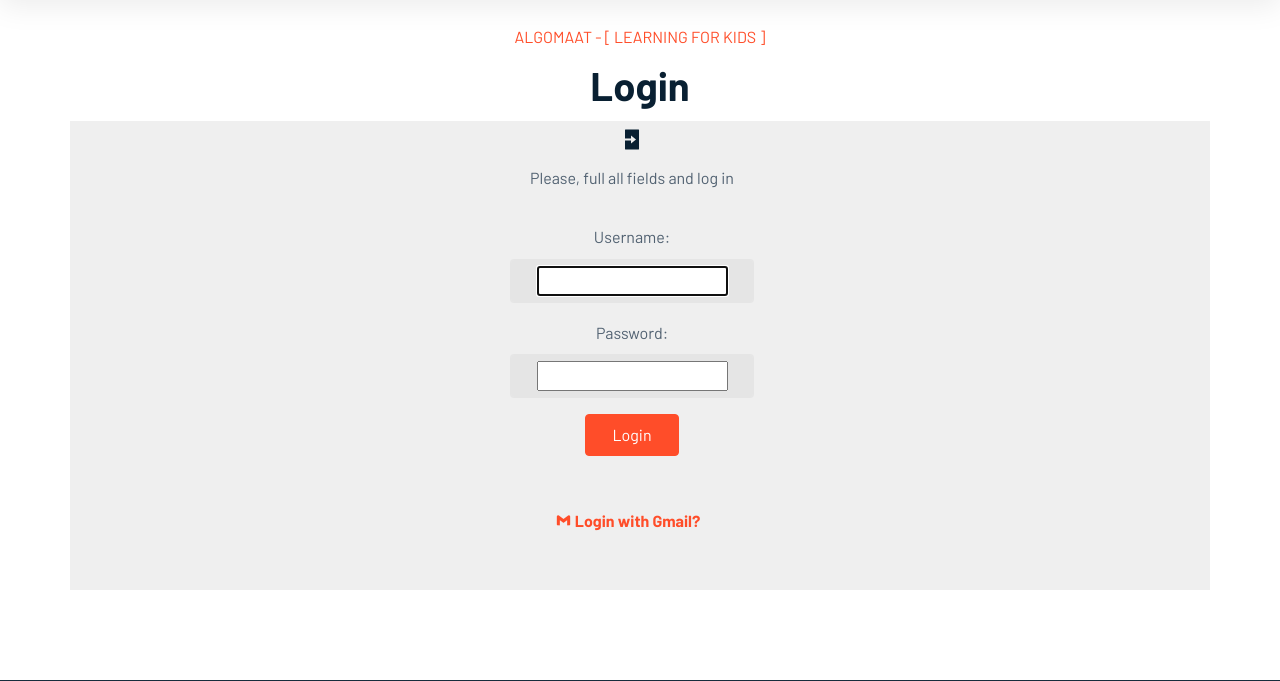
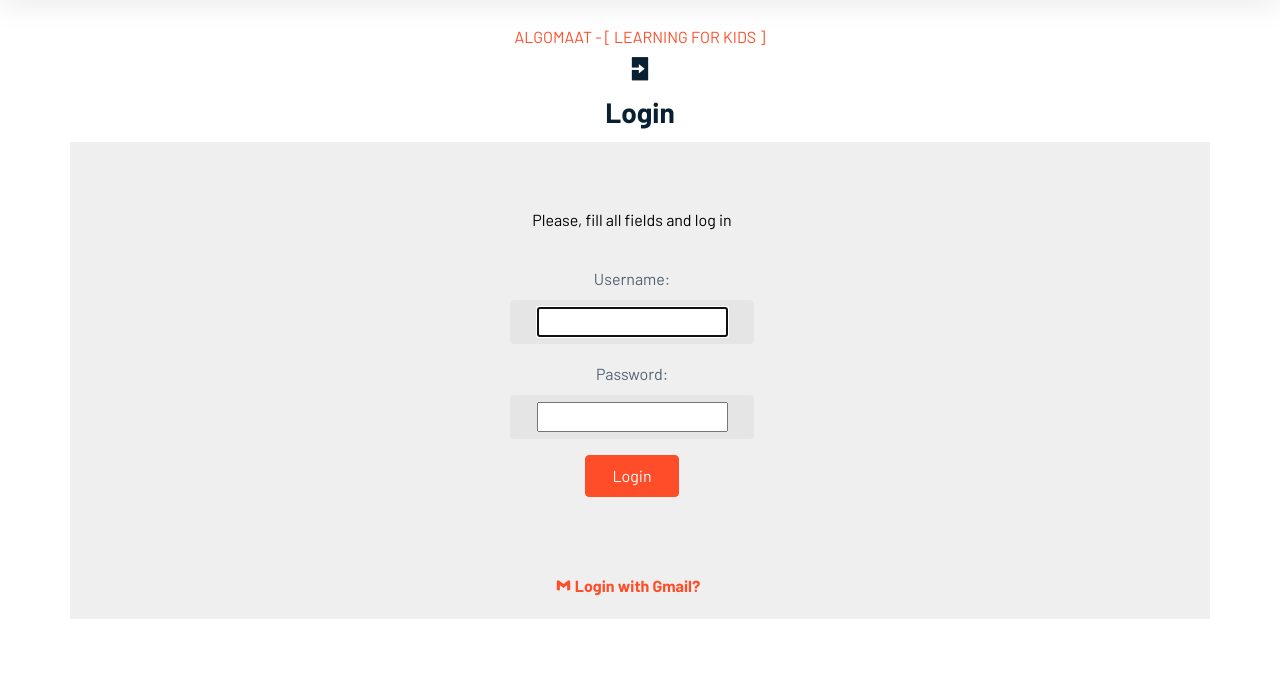
Before and after one commit to FokamFekam/ALGOMAAT, a Django app: page /registration/login/ in a window 1280 px wide. Shown: the part 116-797 px from the top of the page. Run offline with Django 5.2, Linux system fonts and the light colour scheme; some libraries are stand-ins or nearby versions; grey boxes are pictures that could not be loaded.

Commit message:
upadate login view

```diff
--- a/Algomaat/templates/registration/login.html
+++ b/Algomaat/templates/registration/login.html
@@ -10,7 +10,8 @@
                         <br/>
 		                <h6>ALGOMAAT - [ learning for kids ]</h6>
 
-		                <h1> Login </h1>
+                        <h3> <i class="bx bxs-log-in"> </i> </h3>
+                        <h3>  Login </h3>
 
 		            </div>
 		        </div>
@@ -23,9 +24,9 @@
 
                     <form method="post" action="/registration/login/" enctype="multipart/form-data" class="p-lg-5 col-12 row g-3">
                         {% csrf_token %}
-                        <div style="margin-top:-50px;">
-                             <h4> <i class="bx bxs-log-in"> </i></h4>
-                        <p>Please, full all fields and log in </p>
+                        <div style="margin-top:0px;">
+                             <h4> </h4>
+                             <p style="color: black;">Please, fill all fields and log in </p>
                         </div>
                             <input type="hidden" name="page_id" value="{{ page_id }}">
                             <input type="hidden" name="page_type" value="{{ page_type }}">
@@ -58,10 +59,10 @@
 
                     </form>
 
-            <div style=" width:100%; height:10%; margin-top:1%; margin-bottom:10%;" class="row text-center">
-                <a href="{% provider_login_url 'google' %}" style="text-decoration:none;" ><b style="color:var(--brand);"> <i class='bx bxl-gmail'></i> Login with Gmail?</b> </a>
-            </div>
-
+                    <br />
+                    <div style=" width:100%; height:10%; margin-top:0px; margin-bottom:0px;" class="row text-center">
+                        <a href="{% provider_login_url 'google' %}" style="text-decoration:none;" ><b style="color:var(--brand);"> <i class='bx bxl-gmail'></i> Login with Gmail?</b> </a>
+                    </div>
 
 
 
--- a/Algomaat/templates/registration/registration_form.html
+++ b/Algomaat/templates/registration/registration_form.html
@@ -15,7 +15,7 @@
                         <br/>
 		                <h6>ALGOMAAT - [ learning for kids ]</h6>
 
-		                <h1> New User -test </h1>
+		                <h1> New User </h1>
 
 		            </div>
 		        </div>
```
